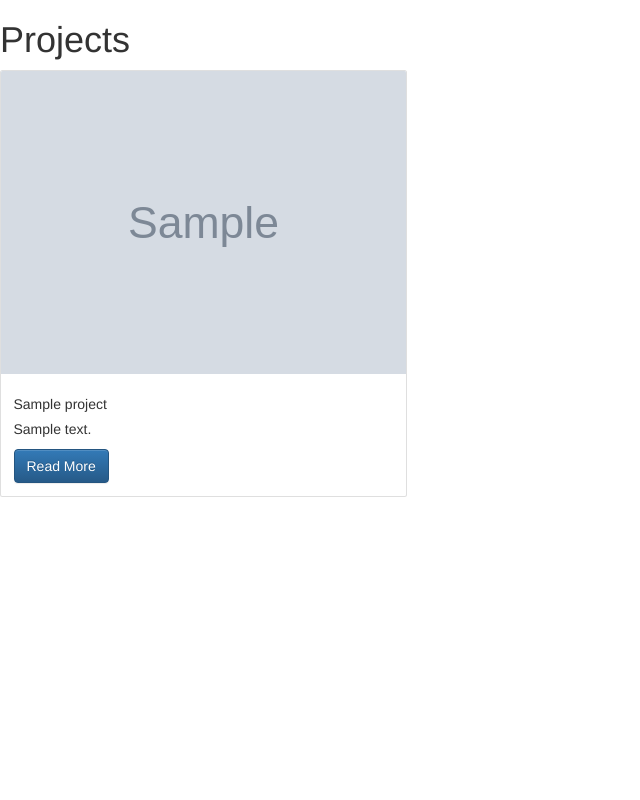
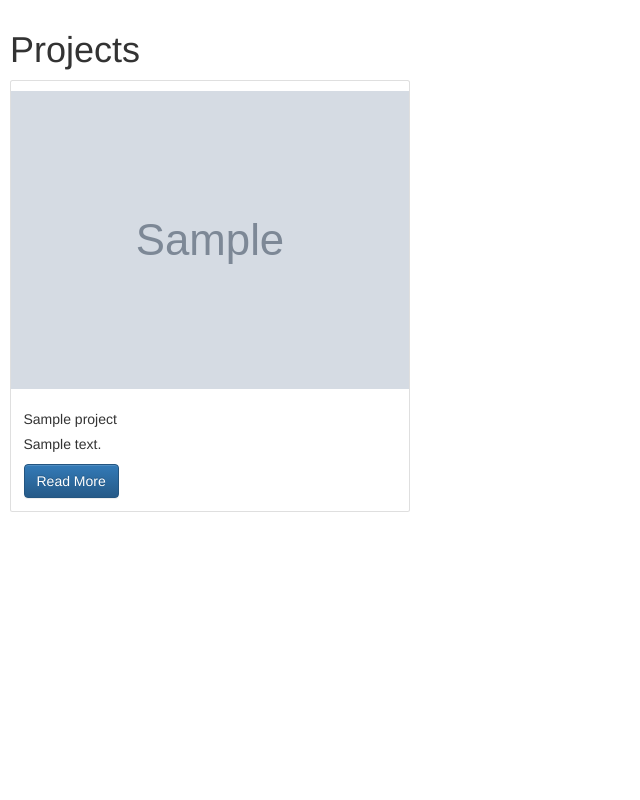
Before and after one commit to WanjiruCate/Portfolio, a Django app: page /projects/ in a window 1280 px wide. Shown: the whole page, without its empty margins (0-640 px from the left). Run offline with Django 3.2, Linux system fonts and the light colour scheme; tables that the repository leaves empty hold one stand-in row (values such as "Sample post"); grey boxes marked "Sample" are stand-in pictures; some libraries are stand-ins or nearby versions.

Commit message:
Added CSS Files

```diff
--- a/personal_portfolio/templates/base.html
+++ b/personal_portfolio/templates/base.html
@@ -1,5 +1,13 @@
 <link rel="stylesheet" href="https://stackpath.bootstrapcdn.com/bootstrap/4.1.3/css/bootstrap.min.css" integrity="sha384-MCw98/SFnGE8fJT3GXwEOngsV7Zt27NXFoaoApmYm81iuXoPkFOJwJ8ERdknLPMO" crossorigin="anonymous">
 <link rel="stylesheet" href="//maxcdn.bootstrapcdn.com/bootstrap/3.2.0/css/bootstrap.min.css">
 <link rel="stylesheet" href="//maxcdn.bootstrapcdn.com/bootstrap/3.2.0/css/bootstrap-theme.min.css">
+<style type="text/css">
+	body {
+ margin: 10px, 20px, 10px, 10px;
+ padding: 10px;
+}
+</style>
 
-{% block page_content %} {% endblock %}
+
+{% block page_content %}
+{% endblock %}
--- a/projects/static/css/portfolio.css
+++ b/projects/static/css/portfolio.css
@@ -6,5 +6,6 @@ p{
 	margin-right: 80px;
 }
 img{
-	margin-right: 600px;
+	padding-top: 10px;
+	margin-right: 10px;
 }
--- a/projects/templates/project_index.html
+++ b/projects/templates/project_index.html
@@ -6,7 +6,7 @@
 <div class="row">
 {% for project in projects %}
     <div class="col-md-4">
-        <div class="card mb-2">
+        <div class="card mb-2" id="image">
             <img class="card-img-top" src="{% static project.image %}">
             <div class="card-body">
                 <h5 class="card-title">{{ project.title }}</h5>
```
